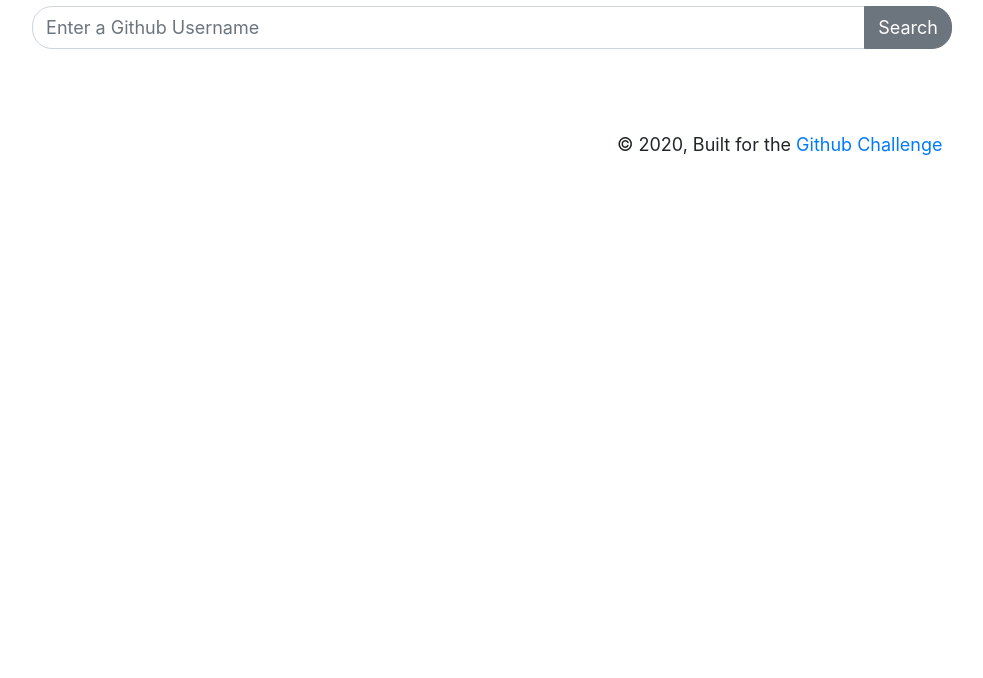
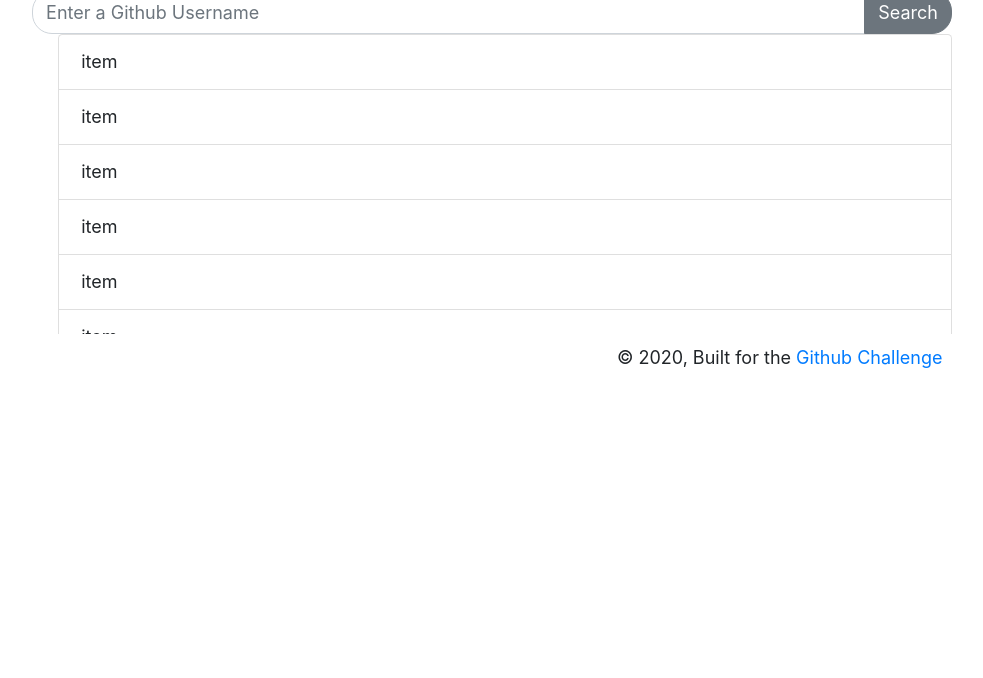
Before and after one commit to d2dindustries/Github_Profile_Search, a Gatsby site: page / in a window 1280 px wide. Shown: the part 122-800 px from the top of the page, without its empty margins (148-1131 px from the left). Built offline with nearby package versions, Linux system fonts and the light colour scheme; Gatsby itself is replaced by a stand-in of ours.

Commit message:
Added SearchResultsContainer with temp data and installed axios for data fetching

```diff
--- a/package.json
+++ b/package.json
@@ -5,6 +5,7 @@
   "version": "0.1.0",
   "author": "Daniel D'Alessandro <danieldalessandro29@gmail.com>",
   "dependencies": {
+    "axios": "^0.19.1",
     "bootstrap": "^4.0.0-beta.2",
     "gatsby": "^2.18.12",
     "gatsby-image": "^2.2.34",
--- a/src/components/searchbar.scss
+++ b/src/components/searchbar.scss
@@ -1,6 +1,4 @@
 .search{
-  margin-bottom: 4rem;
-
   &-bar{
     border-radius: 20px;
   }
--- a/src/components/searchbarcontainer.scss
+++ b/src/components/searchbarcontainer.scss
@@ -1,5 +1,4 @@
 .search-header{
 	text-align: center;
 	padding-top: 50px;
-	padding-bottom: 15px;
 }
--- /dev/null
+++ b/src/components/searchresultscontainer.js
@@ -0,0 +1,20 @@
+import PropTypes from "prop-types"
+import React from "react"
+
+import { ListGroup, ListGroupItem } from 'reactstrap';
+
+import "./searchresultscontainer.scss";
+
+const SearchResultsContainer = ({ results }) => {
+	const searchResults = results.map((item) => {
+		return <ListGroupItem>item</ListGroupItem>;
+	});
+
+	return (
+		<ListGroup className="search-results">
+			{ searchResults }
+		</ListGroup>
+	);
+}
+
+export default SearchResultsContainer
--- /dev/null
+++ b/src/components/searchresultscontainer.scss
@@ -0,0 +1,4 @@
+.search-results{
+	max-height: 300px;
+	overflow: overlay;
+}
--- a/src/pages/index.js
+++ b/src/pages/index.js
@@ -6,12 +6,14 @@ import 'bootstrap/dist/css/bootstrap.min.css';
 
 import Image from "../components/image"
 import SearchBarContainer from "../components/searchbarcontainer"
+import SearchResultsContainer from "../components/searchresultscontainer"
 import SEO from "../components/seo"
 
 const IndexPage = () => (
   <Layout>
     <SEO title="Home" />
     <SearchBarContainer />
+    <SearchResultsContainer results={["1","2","3","4","5","6"]}/>
   </Layout>
 )
 
```
Also changed, not shown: src/pages/page-2.js (deleted, +0 -16 lines), 1 other file.
